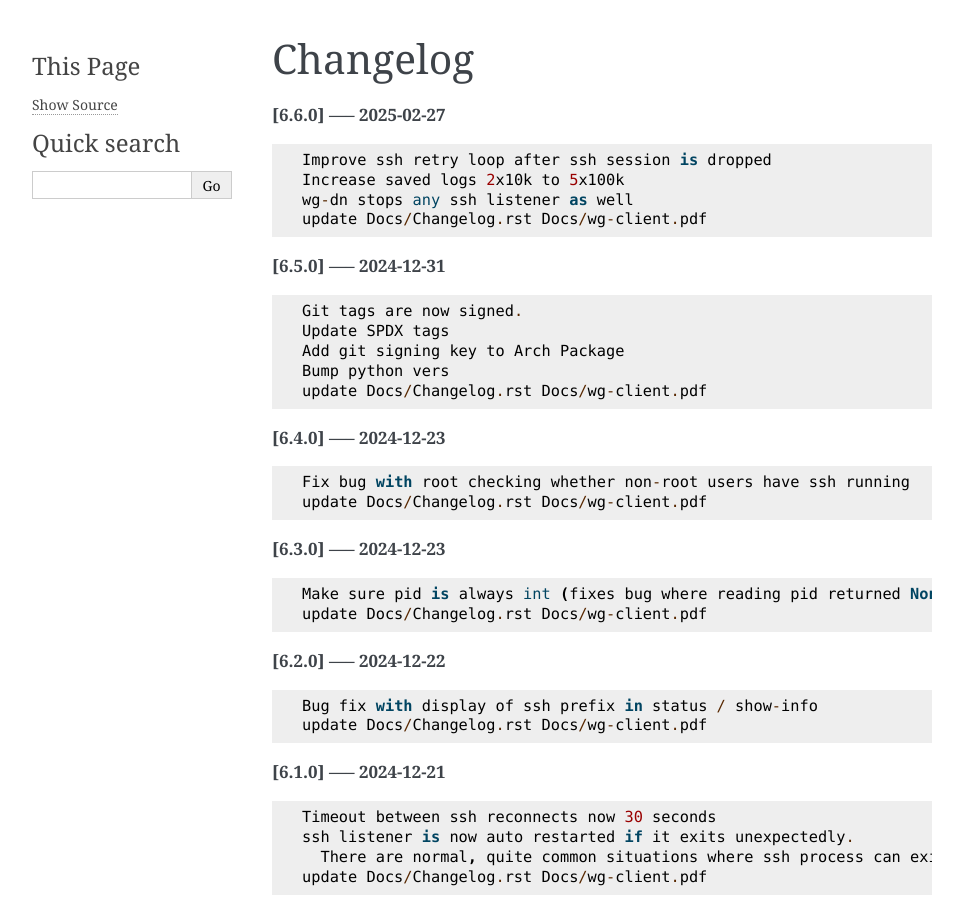
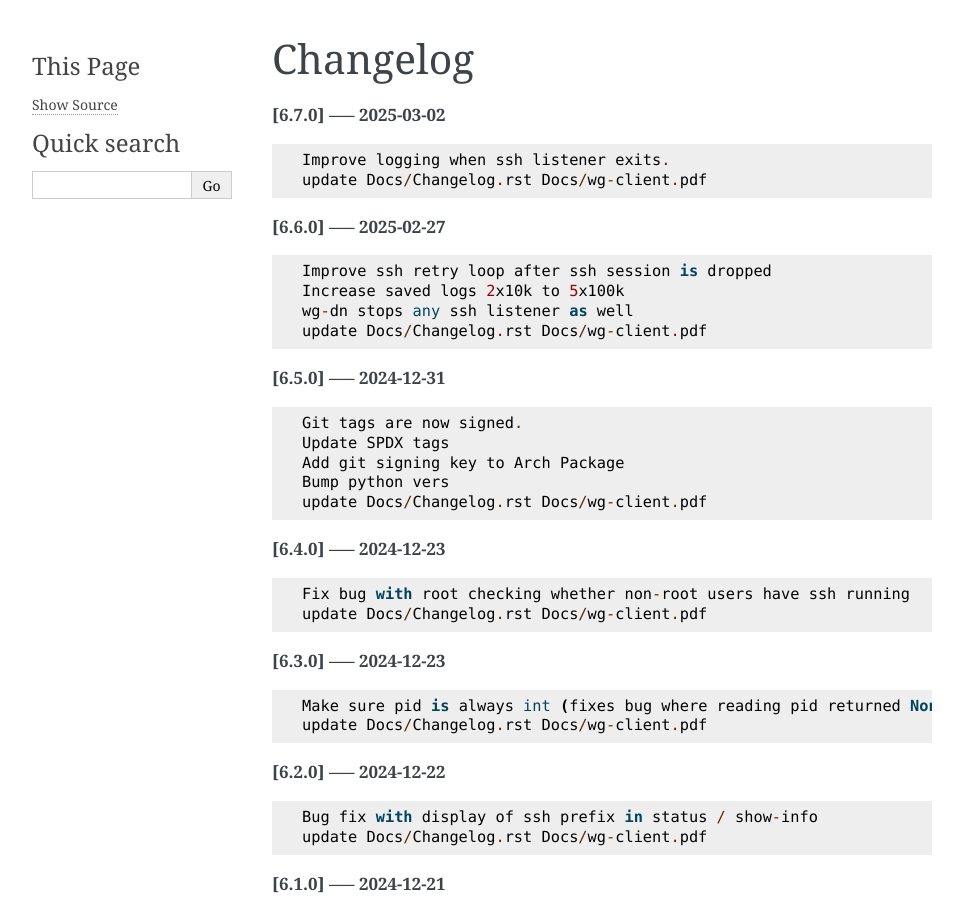
Before and after one commit to gene-git/wg-client, a Sphinx documentation site: the page built from Docs/Changelog.rst, in a window 1280 px wide and 900 px high. Shown: the whole window, without its empty margins (148-1111 px from the left). Built offline with Sphinx 7.4.7, drawn with Linux system fonts in a browser that asks for light colours.

Commit message:
update Docs/Changelog.rst Docs/wg-client.pdf

```diff
--- a/Docs/Changelog.rst
+++ b/Docs/Changelog.rst
@@ -1,5 +1,11 @@
 Changelog
 =========
+
+**[6.7.0] ----- 2025-03-02** ::
+
+	    Improve logging when ssh listener exits.
+	    update Docs/Changelog.rst Docs/wg-client.pdf
+
 
 **[6.6.0] ----- 2025-02-27** ::
 
```
Also changed, not shown: 1 other file.
